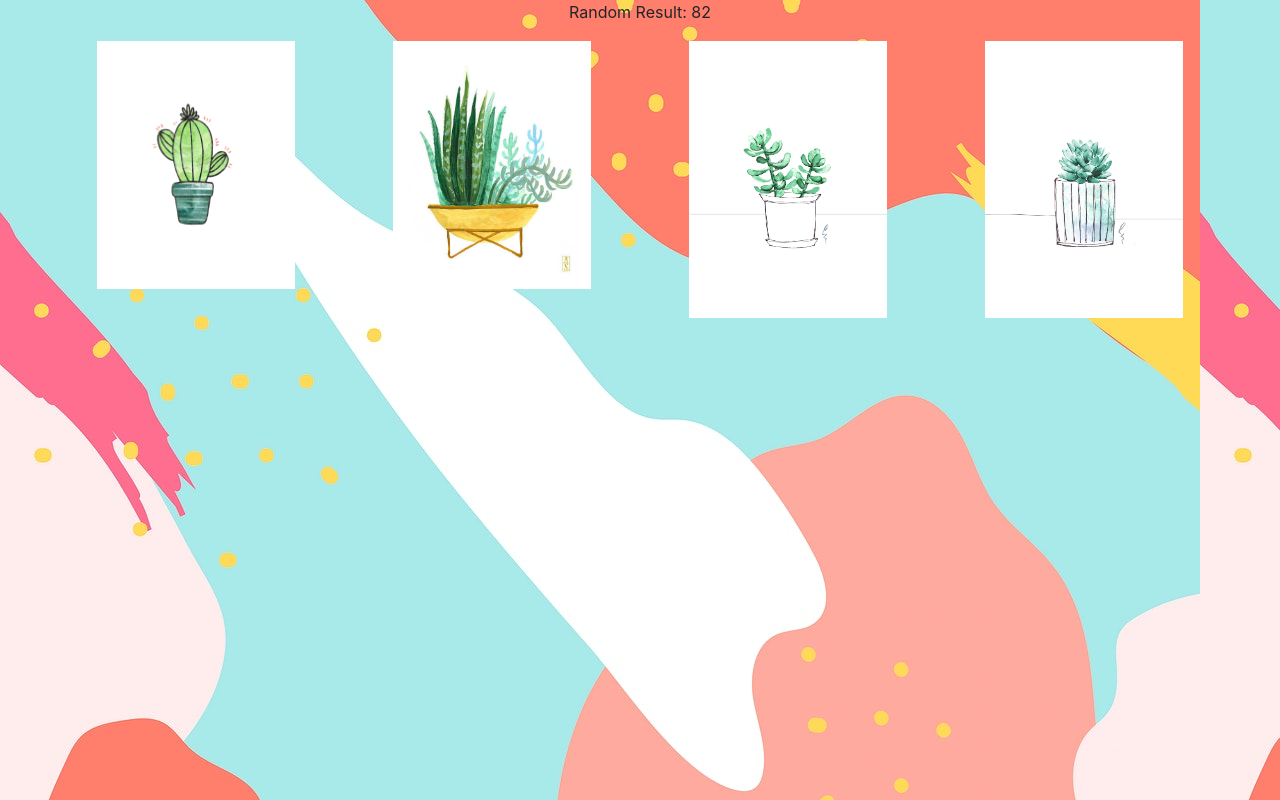
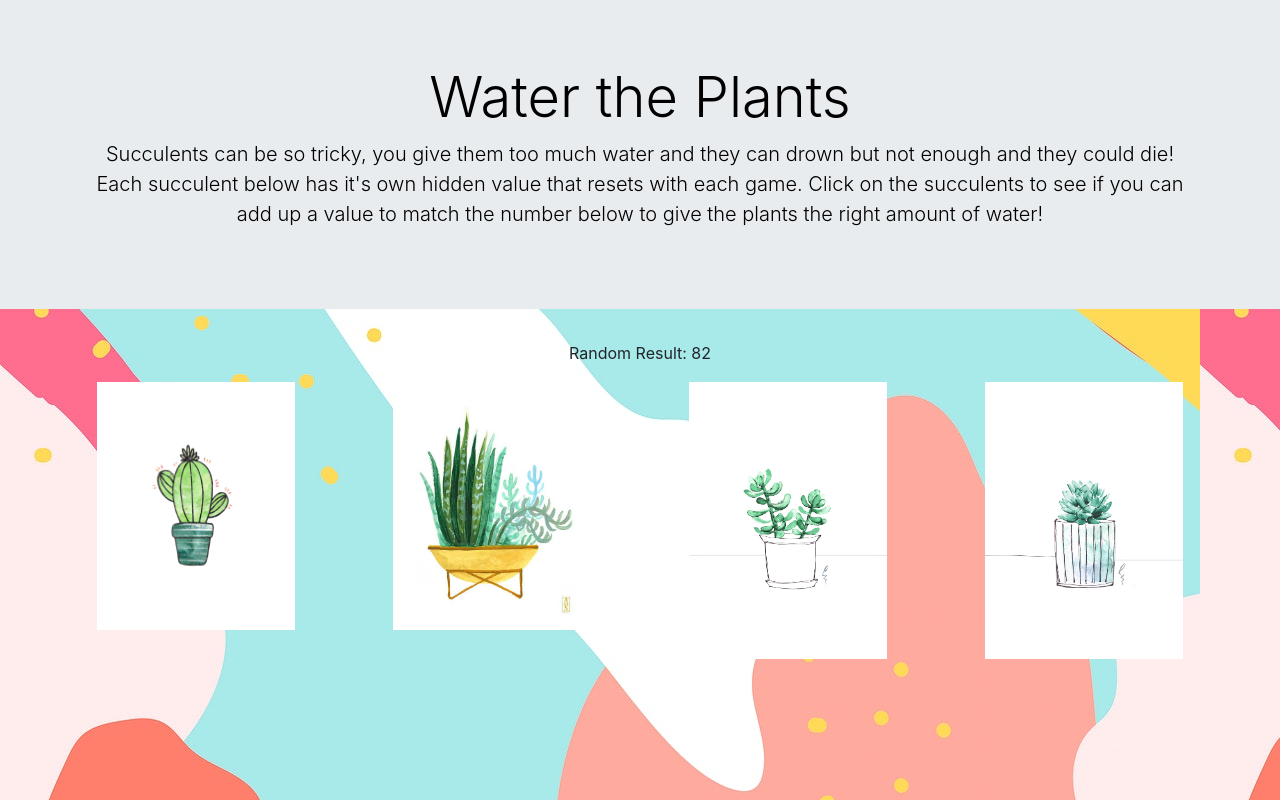
Before and after one commit to rosemcclain024/unit-4-game, a plain HTML site: page unit-4-game/index.html in a window 1280 px wide. Drawn offline with nearby package versions, Linux system fonts and the light colour scheme; files whose address does not match are found by name.

Commit message:
final little touches

```diff
--- a/unit-4-game/assets/css/style.css
+++ b/unit-4-game/assets/css/style.css
@@ -29,3 +29,9 @@ p {
     text-align: center;
 
 }
+
+.jumbotron {
+    text-align: center;
+    color: black;
+    background-blend-mode: lighten;
+}
--- a/unit-4-game/assets/javascript/game.js
+++ b/unit-4-game/assets/javascript/game.js
@@ -1,4 +1,6 @@
 //disclaimer: I decided to change the theme of this AFTER i already names all my classes and things with crystals so bare with me lol I just really wanted to use pics of plants
+
+//double disclaimer, i'm not sure the instructions to this game are very helpful but i am tired and can fix it eventually.
 
 var randomNumber;
 var crystal;
--- a/unit-4-game/index.html
+++ b/unit-4-game/index.html
@@ -10,12 +10,12 @@
     <link rel="stylesheet" type="text/css" href="assets/css/style.css">
 </head>
 <body>
-        <!-- <div class="jumbotron jumbotron-fluid">
+        <div class="jumbotron jumbotron-fluid">
                 <div class="container">
-                  <h1 class="display-4">Fluid jumbotron</h1>
-                  <p class="lead">This is a modified jumbotron that occupies the entire horizontal space of its parent.</p>
+                  <h1 class="display-4">Water the Plants</h1>
+                  <p class="lead">Succulents can be so tricky, you give them too much water and they can drown but not enough and they could die! Each succulent below has it's own hidden value that resets with each game. Click on the succulents to see if you can add up a value to match the number below to give the plants the right amount of water! </p>
                 </div>
-              </div> -->
+              </div>
 
     <p id="result"></p>
 
```
